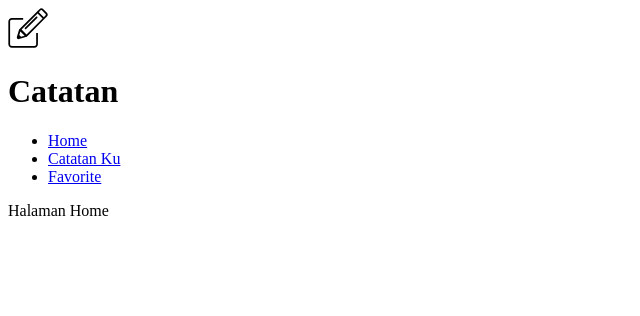
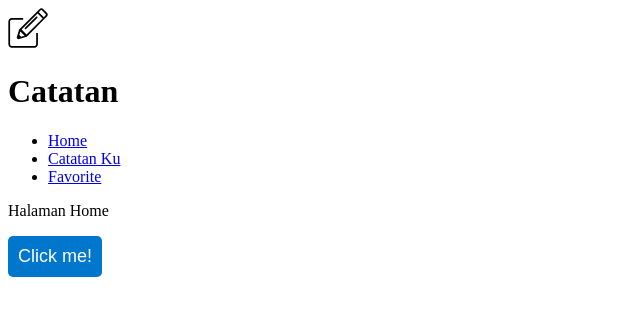
Before and after one commit to topidesta/javascript-everywhere, a React (Vite) app: page / in a window 1280 px wide. Shown: the top 316 px of the page, without its empty margins (0-640 px from the left). Built offline with nearby package versions, Linux system fonts and the light colour scheme.

Commit message:
Base Component Added

```diff
--- /dev/null
+++ b/src/components/Button.js
@@ -0,0 +1,17 @@
+import styled from "styled-components";
+
+const Button = styled.button`
+  display: block;
+  padding: 10px;
+  border: none;
+  border-radius: 5px;
+  font-size: 18px;
+  color: #fff;
+  background-color: #0077cc;
+  cursor: pointer;
+  :hover {
+    opacity: 0.8;
+  }
+`;
+
+export default Button;
--- /dev/null
+++ b/src/components/Layout.js
@@ -0,0 +1,18 @@
+import React from "react";
+
+import Header from "./Header";
+import Navigation from "./Navigation";
+
+const Layout = ({ children }) => {
+  return (
+    <React.Fragment>
+      <Header />
+      <div className="wrapper">
+        <Navigation />
+        <main>{children}</main>
+      </div>
+    </React.Fragment>
+  );
+};
+
+export default Layout;
--- a/src/pages/home.js
+++ b/src/pages/home.js
@@ -1,15 +1,11 @@
 import React from "react";
-
-// Komponen
-import Header from "../components/Header";
-import Navigation from "../components/Navigation";
+import Button from "../components/Button";
 
 const Home = () => {
   return (
     <div>
-      <Header />
-      <Navigation />
       <p>Halaman Home</p>
+      <Button>Click me!</Button>
     </div>
   );
 };
--- a/src/pages/index.js
+++ b/src/pages/index.js
@@ -1,5 +1,8 @@
 import React, { Component } from "react";
 import { BrowserRouter as Router, Route } from "react-router-dom";
+
+// Layout
+import Layout from "../components/Layout";
 
 // komponen
 import Home from "./home";
@@ -10,9 +13,11 @@ export default class index extends Component {
   render() {
     return (
       <Router>
-        <Route exact path="/" component={Home} />
-        <Route path="/mynotes" component={MyNotes} />
-        <Route path="/favorites" component={Favorites} />
+        <Layout>
+          <Route exact path="/" component={Home} />
+          <Route path="/mynotes" component={MyNotes} />
+          <Route path="/favorites" component={Favorites} />
+        </Layout>
       </Router>
     );
   }
```
